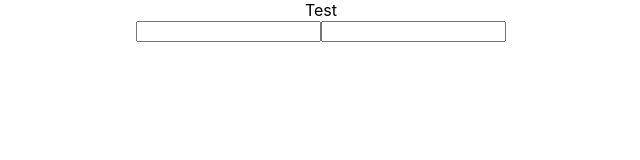
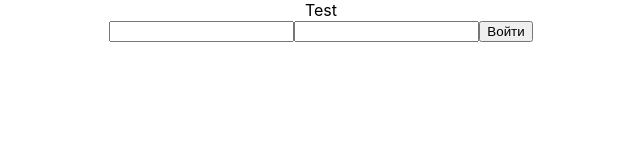
Before and after one commit to darud4/login, a React (Create React App) app: page / in a window 1280 px wide. Shown: the top 160 px of the page, without its empty margins (319-959 px from the left). Built offline with nearby package versions, Linux system fonts and the light colour scheme.

Commit message:
feat: add submit to login

```diff
--- a/src/components/App/App.tsx
+++ b/src/components/App/App.tsx
@@ -1,11 +1,13 @@
 import "./App.css";
-import Login from "../Login/Login";
+import { Login } from "../Login/Login";
 
 function App() {
+  function handleLogin() {}
+
   return (
     <div className="app">
       Test
-      <Login />
+      <Login onSubmit={handleLogin} />
     </div>
   );
 }
--- a/src/components/Login/Login.tsx
+++ b/src/components/Login/Login.tsx
@@ -1,17 +1,30 @@
 import "./Login.css";
-import { useState, ChangeEvent } from "react";
+import { useState, FormEvent, ChangeEvent } from "react";
 
-function Login() {
+interface ValuesType {
+  username: string;
+  password: string;
+}
+
+interface LoginProps {
+  onSubmit: (o: ValuesType) => void;
+}
+
+export function Login({ onSubmit }: LoginProps) {
   const [values, setValues] = useState({ username: "", password: "" });
 
   function handleChange(e: ChangeEvent<HTMLInputElement>) {
     const { name, value } = e.currentTarget;
-//    console.log(name, value);
     setValues({ ...values, [name]: value });
   }
 
+  function handleSubmit(e: FormEvent<HTMLFormElement>) {
+    e.preventDefault();
+    onSubmit(values);
+  }
+
   return (
-    <form className="login" name="login" noValidate>
+    <form className="login" name="login" onSubmit={handleSubmit} noValidate>
       <input
         onChange={handleChange}
         className="login__input input-username"
@@ -25,8 +38,7 @@ function Login() {
         type="password"
         value={values.password}
       />
+      <button className="login__submit">Войти</button>
     </form>
   );
 }
-
-export default Login;
```
